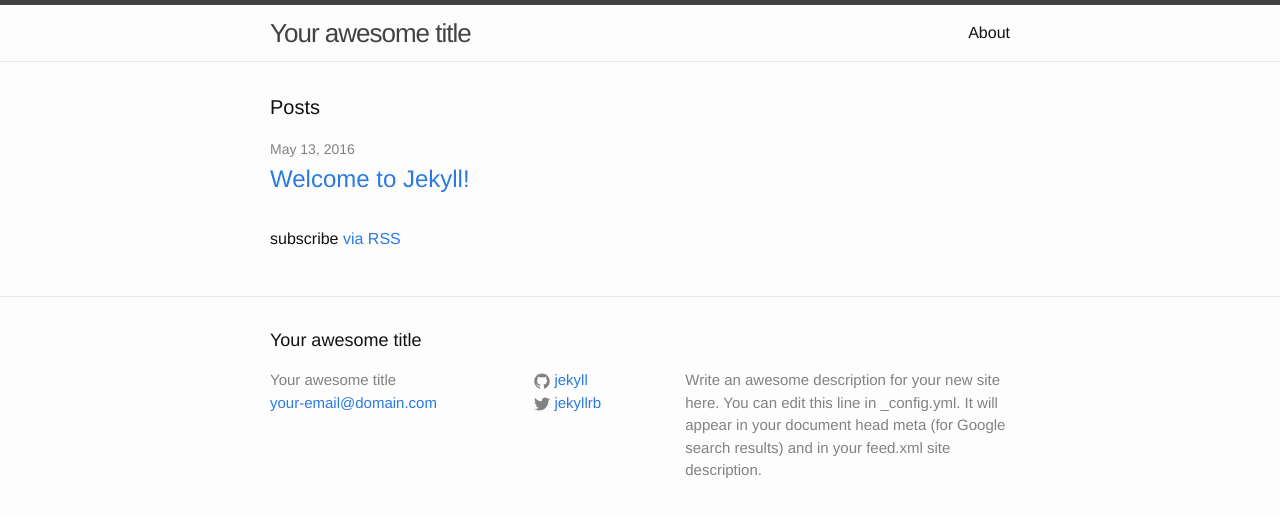
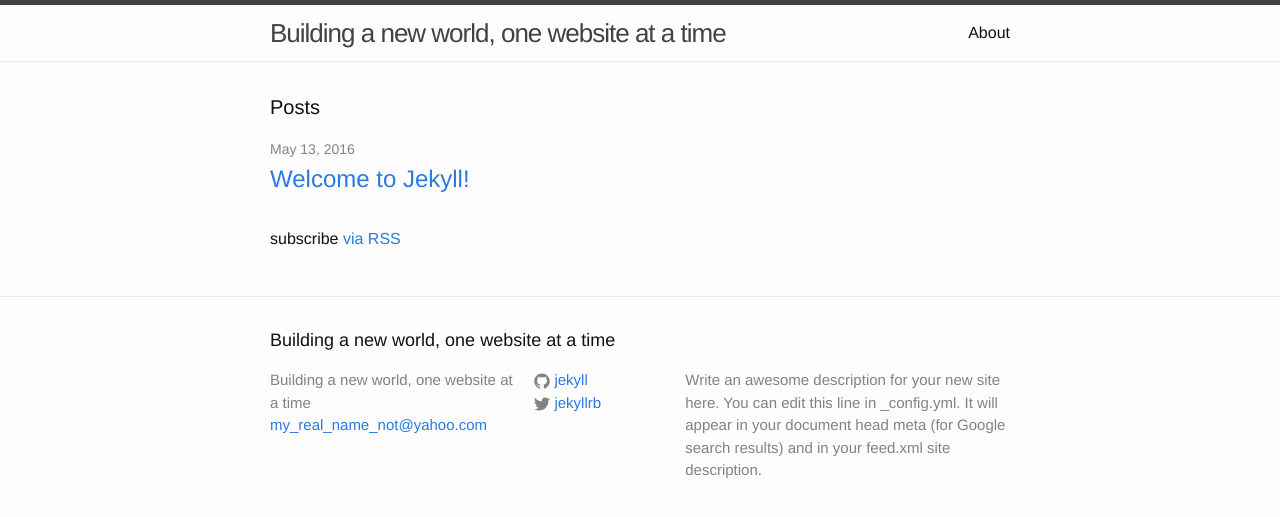
Before and after one commit to ScaredySquirrel/ScaredySquirrel.github.io, a Jekyll site: the page built from index.html, in a window 1280 px wide. Shown: the top 517 px of the page. Built offline with Jekyll 4.4.1, drawn with Linux system fonts in a browser that asks for light colours.

Commit message:
Update _config.yml

```diff
--- a/_config.yml
+++ b/_config.yml
@@ -6,8 +6,8 @@
 # 'jekyll serve'. If you change this file, please restart the server process.
 
 # Site settings
-title: Your awesome title
-email: your-email@domain.com
+title: Building a new world, one website at a time
+email: my_real_name_not@yahoo.com
 description: > # this means to ignore newlines until "baseurl:"
   Write an awesome description for your new site here. You can edit this
   line in _config.yml. It will appear in your document head meta (for
```
